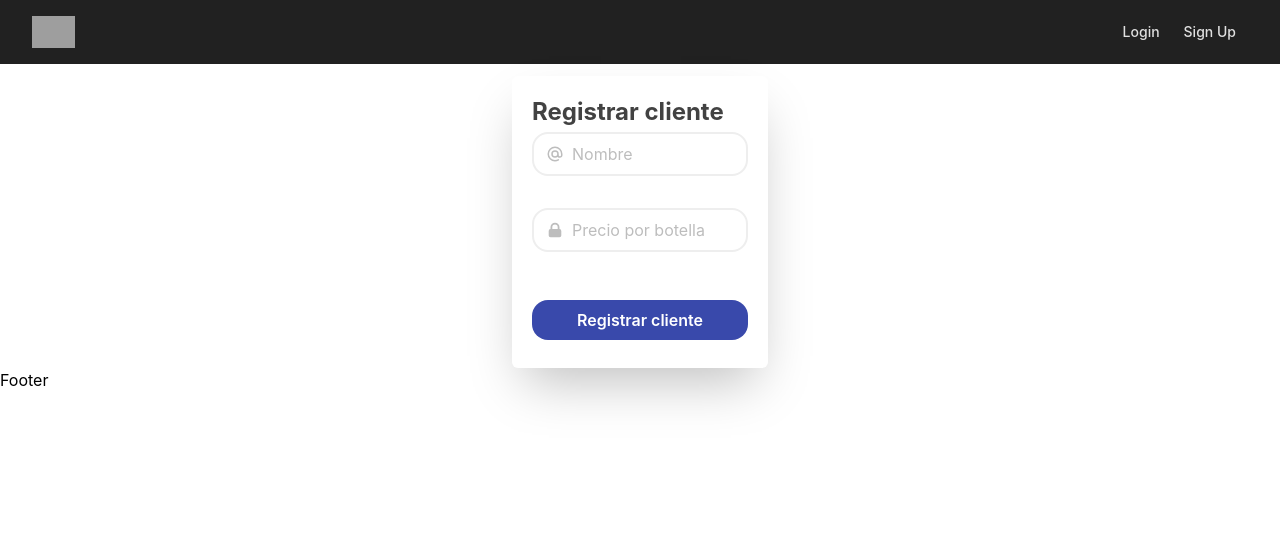
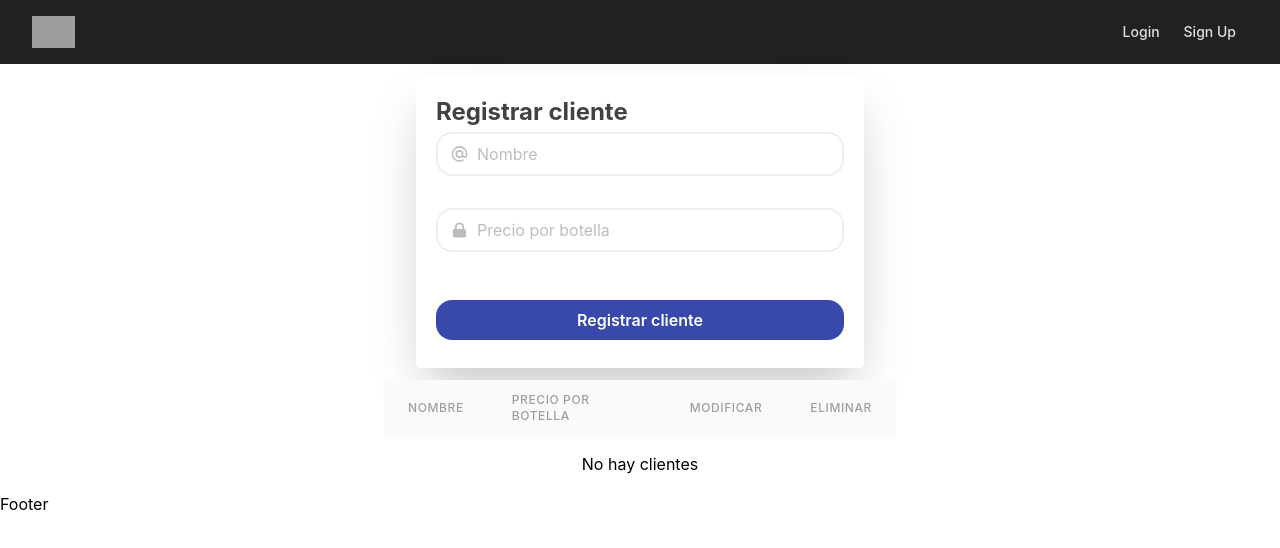
Before and after one commit to Yesid-r/frontpursache, a React (Create React App) app: page /register-customer in a window 1280 px wide. Shown: the top 548 px of the page. Built offline with nearby package versions, Linux system fonts and the light colour scheme; grey boxes are pictures that could not be loaded.

Commit message:
crud customer update

```diff
--- a/src/components/RegisterCustomer.jsx
+++ b/src/components/RegisterCustomer.jsx
@@ -1,51 +1,151 @@
-import React, { useState } from 'react'
+import React, { useEffect, useState } from 'react'
 import { BASE_URL } from '../utils/constants'
 import { useContext } from 'react'
 import { AuthContext } from '../context/AuthContext'
+import { Button } from '@material-tailwind/react'
 
 const RegisterCustomer = () => {
     const [name, setName] = useState('')
     const [price_per_bottle, setPrice_per_bottle] = useState('')
     const { user } = useContext(AuthContext)
+    const [dataCustomer, setDataCustomer] = useState()
+    const [dataCustomerModify, setDataCustomerModify] = useState(null)
+
 
 
     const handleSubmit = async (e) => {
         e.preventDefault()
         const response = await fetch(`${BASE_URL}/customer/createCustomer/${user._id}`, {
             method: 'POST',
-            headers:{
+            headers: {
                 'Content-Type': 'application/json'
             },
-            body: JSON.stringify({name, price_per_bottle})}
+            body: JSON.stringify({ name, price_per_bottle })
+        }
         )
         const parsedData = await response.json()
         alert(parsedData.message)
 
     }
+    useEffect(() => {
+        const getCustomers = async () => {
+            try {
+                const response = await fetch(`${BASE_URL}/customer/getCustomers/${user._id}?startDate=${'2024-04-25'}&endDate=${'2024-04-25'}`);
+                if (response.ok) {
+                    const data = await response.json();
+                    setDataCustomer(data.data);
+                }
+            } catch (error) {
+                console.error('Error fetching data:', error);
+            }
+        }
+        getCustomers();
+    }, [user])
+    const handleModify = async (e) => {
+        e.preventDefault()
+        console.log(`data update: userid: ${user._id} customerid: ${dataCustomerModify._id}, name: ${name} price per bottle: ${price_per_bottle}`)
+        try {
+            const response = await fetch(`${BASE_URL}/customer/update-customer/${user._id}`, {
+                method: 'PUT',
+                headers: {
+                    'Content-Type': 'application/json'
+                },
+                body: JSON.stringify({ customer_id: dataCustomerModify._id, name: name, price_per_bottle: price_per_bottle })
+            })
+            if (response.ok) {
+
+                const data = await response.json()
+                alert(data.message)
+            }
+        } catch (error) {
+            alert(error.message)
+        }
+    }
+    const handleDelete = async (id) => {
+
+        const confirmDelete = window.confirm("¿Estás seguro de que deseas eliminar este cliente?");
+
+
+        if (confirmDelete) {
+            try {
+                const response = await fetch(`${BASE_URL}/customer/deleteCustomer/${id}`, {
+                    method: 'DELETE',
+                    headers:{
+                        'Content-Type': 'application/json'
+                    }
+                })
+
+                const data = await response.json()
+                alert(data.message)
+            } catch (error) {
+
+            }
+        } else {
+
+            console.log("Eliminación cancelada");
+        }
+
+
+    }
     return (
-        <div className='max-w-md mx-auto'>
+
+        <div>
             <div className='w-full px-8 md:px-32 lg:px-24'>
-                <form class="bg-white rounded-md shadow-2xl p-5 mt-3" >
+                <form class="bg-white rounded-md shadow-2xl p-5 mt-3 max-w-md mx-auto" >
                     <h1 class="text-gray-800 font-bold text-2xl mb-1">Registrar cliente</h1>
 
                     <div class="flex items-center border-2 mb-8 py-2 px-3 rounded-2xl">
                         <svg xmlns="http://www.w3.org/2000/svg" class="h-5 w-5 text-gray-400" fill="none" viewBox="0 0 24 24" stroke="currentColor">
                             <path strokeLinecap="round" strokeLinejoin="round" strokeWidth="2" d="M16 12a4 4 0 10-8 0 4 4 0 008 0zm0 0v1.5a2.5 2.5 0 005 0V12a9 9 0 10-9 9m4.5-1.206a8.959 8.959 0 01-4.5 1.207" />
                         </svg>
-                        <input id="name" className=" pl-2 w-full outline-none border-none" type="text" name="name" placeholder="Nombre" onChange={(e) => { setName(e.target.value) }} />
+                        <input id="name" className=" pl-2 w-full outline-none border-none" type="text" name="name" placeholder={dataCustomerModify ? dataCustomerModify.name : 'Nombre'} onChange={(e) => { setName(e.target.value) }} />
                     </div>
                     <div class="flex items-center border-2 mb-12 py-2 px-3 rounded-2xl ">
                         <svg xmlns="http://www.w3.org/2000/svg" class="h-5 w-5 text-gray-400" viewBox="0 0 20 20" fill="currentColor">
                             <path fillRule="evenodd" d="M5 9V7a5 5 0 0110 0v2a2 2 0 012 2v5a2 2 0 01-2 2H5a2 2 0 01-2-2v-5a2 2 0 012-2zm8-2v2H7V7a3 3 0 016 0z" clipRule="evenodd" />
                         </svg>
-                        <input class="pl-2 w-full outline-none border-none" type="number" name="price_per_bottle" id="price_per_bottle" placeholder="Precio por botella" onChange={(e) => { setPrice_per_bottle(e.target.value) }} />
+                        <input class="pl-2 w-full outline-none border-none" type="number" name="price_per_bottle" id="price_per_bottle" placeholder={dataCustomerModify ? dataCustomerModify.price_per_bottle : 'Precio por botella'} onChange={(e) => { setPrice_per_bottle(e.target.value) }} />
 
                     </div>
-                    <button type="button" class="block w-full bg-indigo-600 mt-5 py-2 rounded-2xl hover:bg-indigo-700 hover:-translate-y-1 transition-all duration-500 text-white font-semibold mb-2" onClick={handleSubmit}>Registrar cliente</button>
+                    {
+                        !dataCustomerModify ? <button type="button" class="block w-full bg-indigo-600 mt-5 py-2 rounded-2xl hover:bg-indigo-700 hover:-translate-y-1 transition-all duration-500 text-white font-semibold mb-2" onClick={handleSubmit}>Registrar cliente</button>
+                            : <button type="button" class="block w-full bg-indigo-600 mt-5 py-2 rounded-2xl hover:bg-indigo-700 hover:-translate-y-1 transition-all duration-500 text-white font-semibold mb-2" onClick={handleModify}>Modificar cliente</button>
+                    }
+
 
 
                 </form>
 
+            </div>
+            <div className='max-w-lg mx-auto overflow-x-auto mt-3'>
+                <table className=' divide-gray-200'>
+                    <thead>
+                        <tr>
+                            <td className='px-6 py-3 bg-gray-50 text-left text-xs font-medium text-gray-500 uppercase tracking-wider'>Nombre</td>
+                            <td className='px-6 py-3 bg-gray-50 text-left text-xs font-medium text-gray-500 uppercase tracking-wider'>Precio por botella</td>
+                            <td className='px-6 py-3 bg-gray-50 text-left text-xs font-medium text-gray-500 uppercase tracking-wider'>Modificar</td>
+                            <td className='px-6 py-3 bg-gray-50 text-left text-xs font-medium text-gray-500 uppercase tracking-wider'>Eliminar</td>
+                        </tr>
+                    </thead>
+                    <tbody>
+                        {
+                            dataCustomer ? (
+                                dataCustomer.map((customer, index) => (
+                                    <tr key={index} className={index % 2 === 0 ? 'bg-gray-50' : 'bg-white'}>
+                                        <td className="px-6 py-4 whitespace-nowrap">{customer.customer.name}</td>
+                                        <td className='px-6 py-4 whitespace-nowrap'>{customer.customer.price_per_bottle}</td>
+                                        <td className='px-6 py-4 whitespace-nowrap'><Button size="sm" variant="gradient" color="green" onClick={() => setDataCustomerModify(customer.customer)}>modificar</Button> </td>
+                                        <td className='px-6 py-4 whitespace-nowrap'><Button size="sm" variant="gradient" color="red" onClick={() => handleDelete(customer.customer._id)}>eliminar</Button> </td>
+                                    </tr>
+                                ))
+                            ) : (
+                                <tr>
+                                    <td colSpan="4" className="px-6 py-4 whitespace-nowrap text-center">No hay clientes</td>
+                                </tr>
+                            )
+                        }
+                    </tbody>
+                </table>
             </div>
         </div>
     )
```
